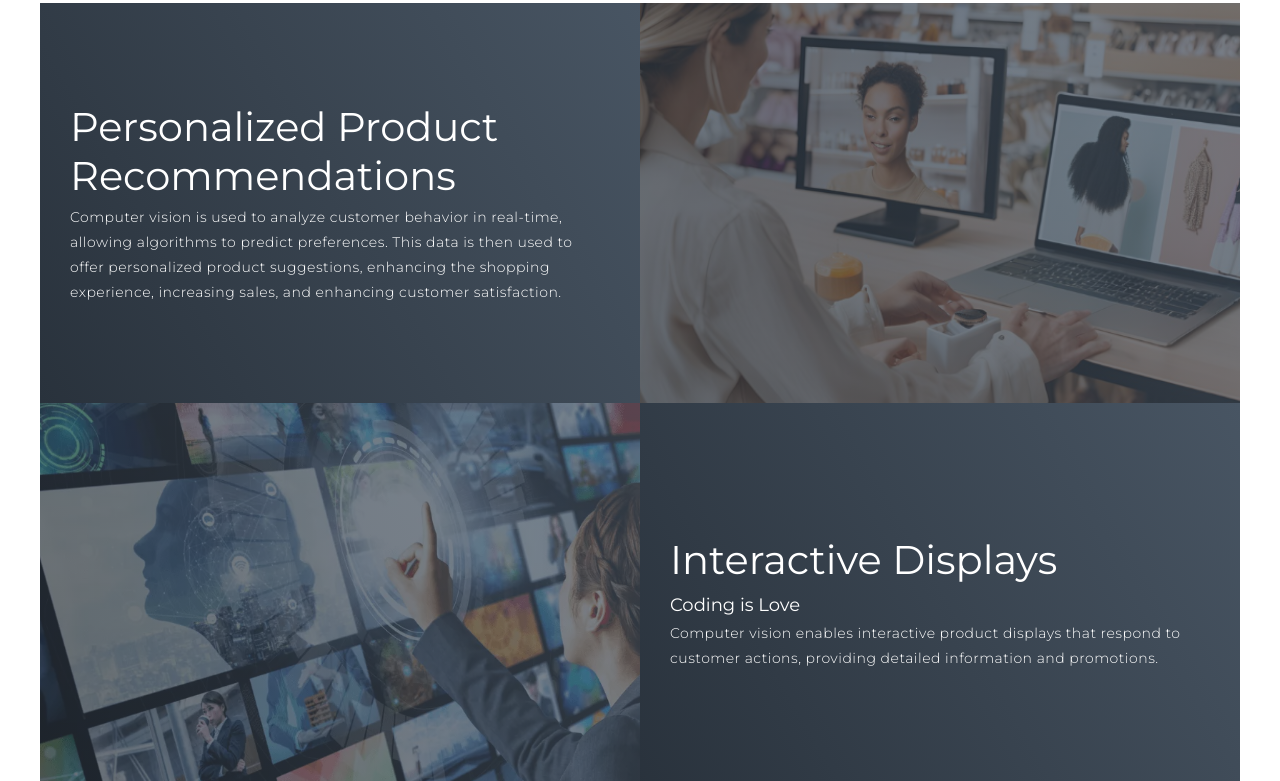
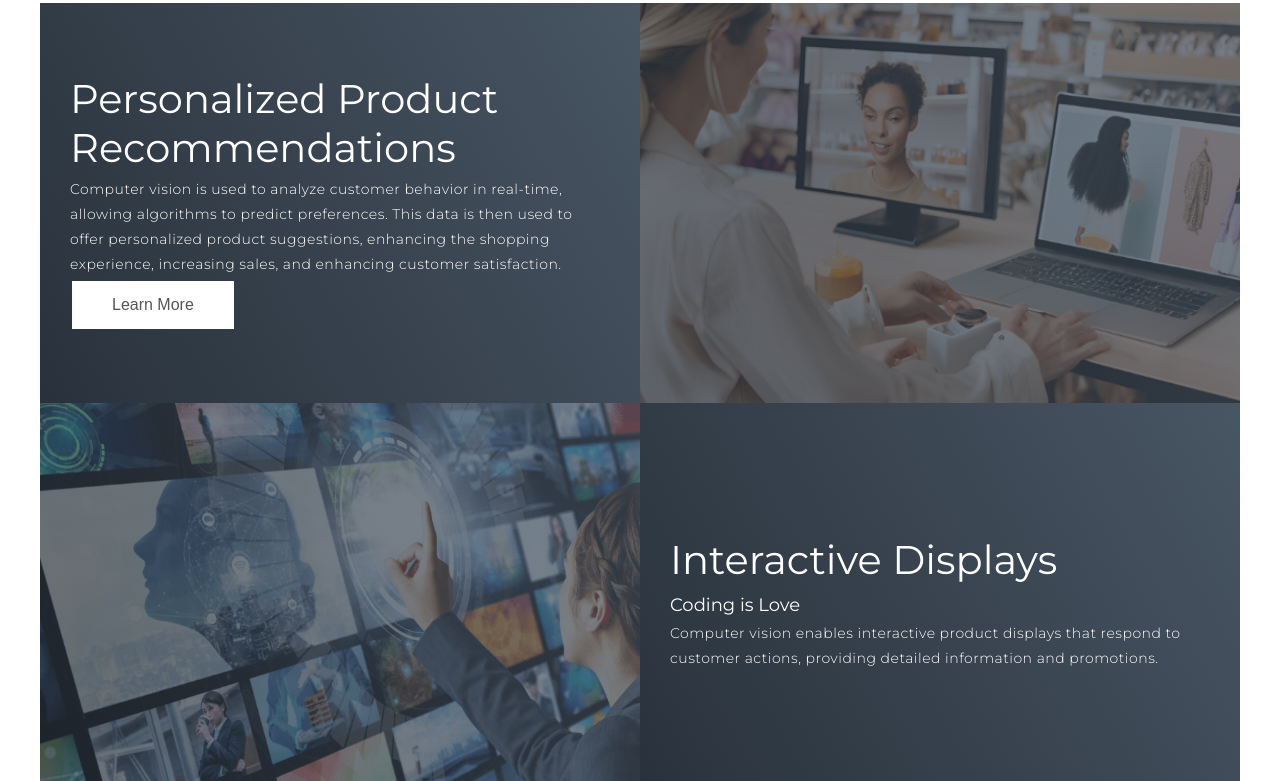
Before and after one commit to Trushna-39/Computer-Vision-in-Retail, a website: page index.html in a window 1280 px wide. Shown: the part 1840-2621 px from the top of the page. Drawn offline with Linux system fonts and the light colour scheme.

Commit message:
Home Page Updates

```diff
--- a/index.html
+++ b/index.html
@@ -132,7 +132,10 @@
                 Computer vision is used to analyze customer behavior
                 in real-time, allowing algorithms to predict preferences.
                 This data is then used to offer personalized product suggestions,
-                enhancing the shopping experience, increasing sales, and enhancing customer satisfaction.
+                enhancing the shopping experience, increasing sales, and enhancing customer satisfaction. <br/>
+                <a href="html/personalized_recommendations.html">
+                  <button class="redirect">Learn More</button>
+              </a>
               </p>
             </div>
             <div class="project-img">
--- a/style.css
+++ b/style.css
@@ -702,3 +702,16 @@ p {
   }
 }
 /* End  Media Query For Desktop */
+
+.redirect {
+  background-color: white; /* Green */
+  border: none;
+  color: #555;
+  padding: 15px 40px;
+  text-align: center;
+  text-decoration: none;
+  display: inline-block;
+  font-size: 16px;
+  margin: 4px 2px;
+  cursor: pointer;
+}
```
